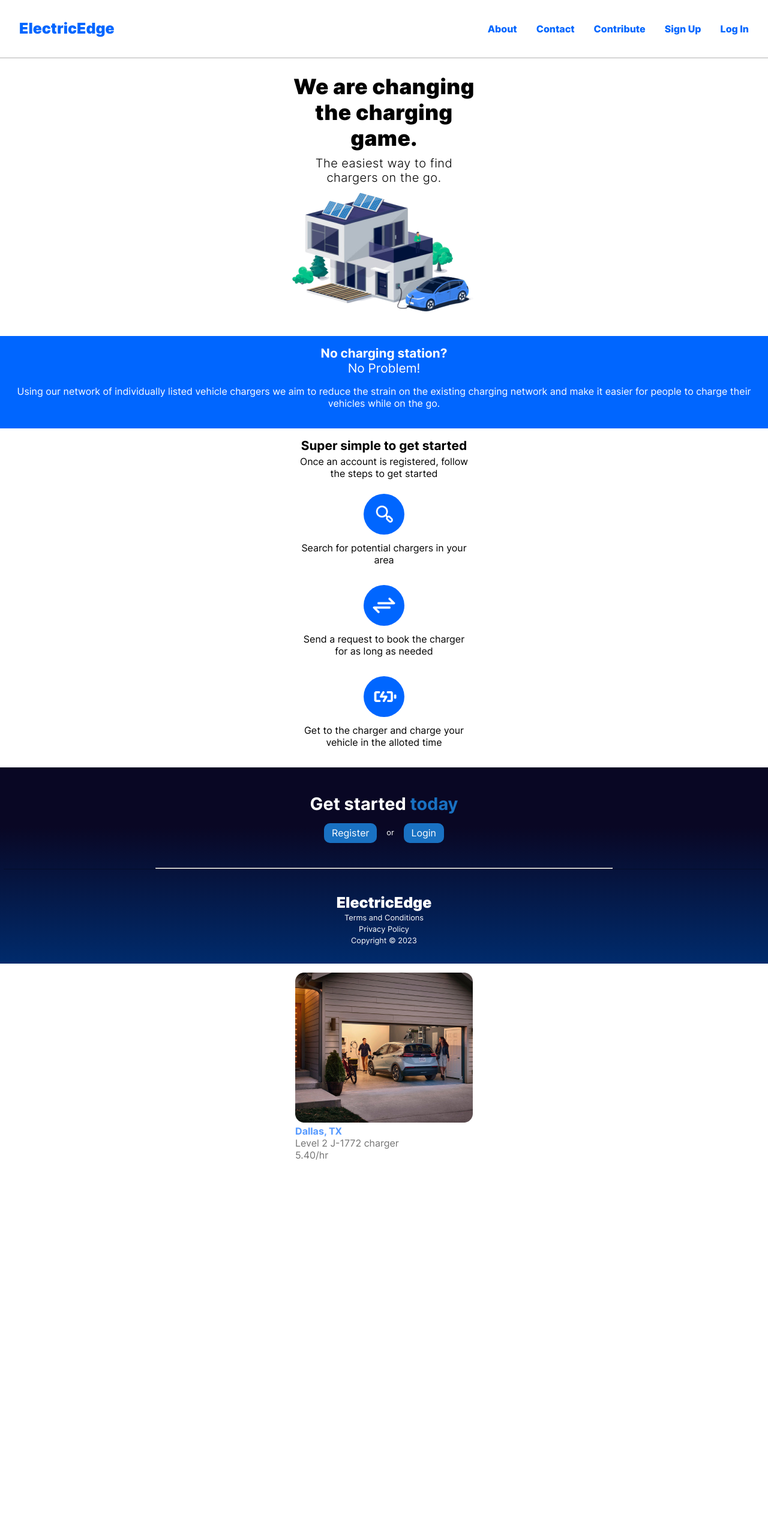
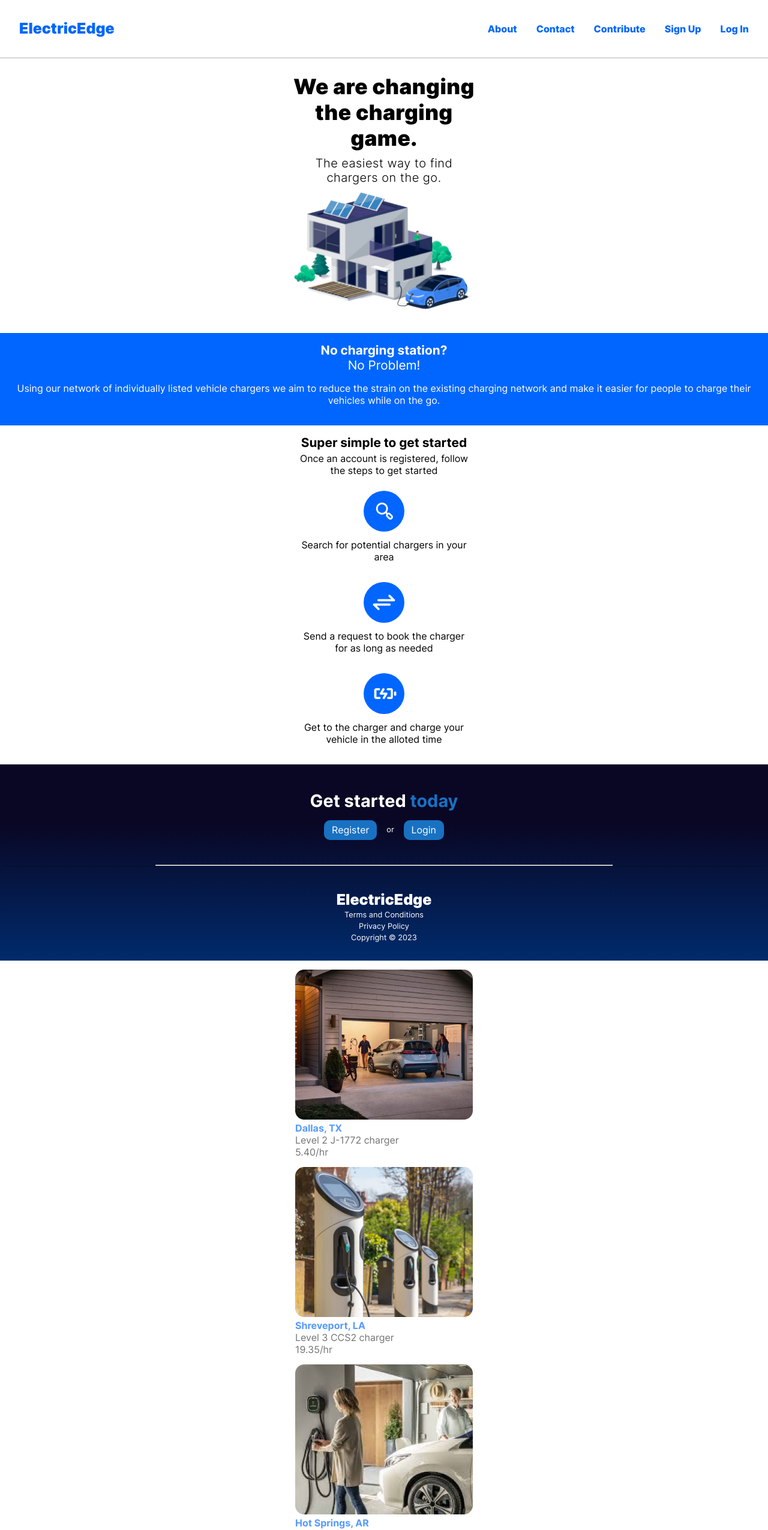
Before and after one commit to krishabbashyal/electric-edge, a Vue app in the folder client/: page / in a window 1280 px wide. Shown: the top 2550 px of the page at 60% size. Before the commit the page ends 1950 px from the top, so only its background shows below. Built offline with nearby package versions, Linux system fonts and the light colour scheme.

Commit message:
created the cards for the chargers

```diff
--- a/client/src/App.vue
+++ b/client/src/App.vue
@@ -6,6 +6,8 @@
     <how-it-works />
     <landing-page-footer />
     <charger-card chargerImage="DallasCharger.png" chargerCity="Dallas, TX" chargerCategory="Level 2 J-1772 charger" chargerPrice="5.40/hr"/>
+    <charger-card chargerImage="ShrevportCharger.png" chargerCity="Shreveport, LA" chargerCategory="Level 3 CCS2 charger" chargerPrice="19.35/hr"/>
+    <charger-card chargerImage="HotSpringsCharger.png" chargerCity="Hot Springs, AR" chargerCategory="Level 2 J-1772 charger" chargerPrice="9.35/hr"/>
   </div>
 </template>
 
--- a/client/src/components/HeroSection.vue
+++ b/client/src/components/HeroSection.vue
@@ -40,6 +40,7 @@ img {
   display: block;
   margin-left: auto;
   margin-right: auto;
+  max-width: 375px;
 
 }
 
```
Also changed, not shown: client/src/assets/images/HotSpringsCharger.png (added), client/src/assets/images/ShrevportCharger.png (added).
